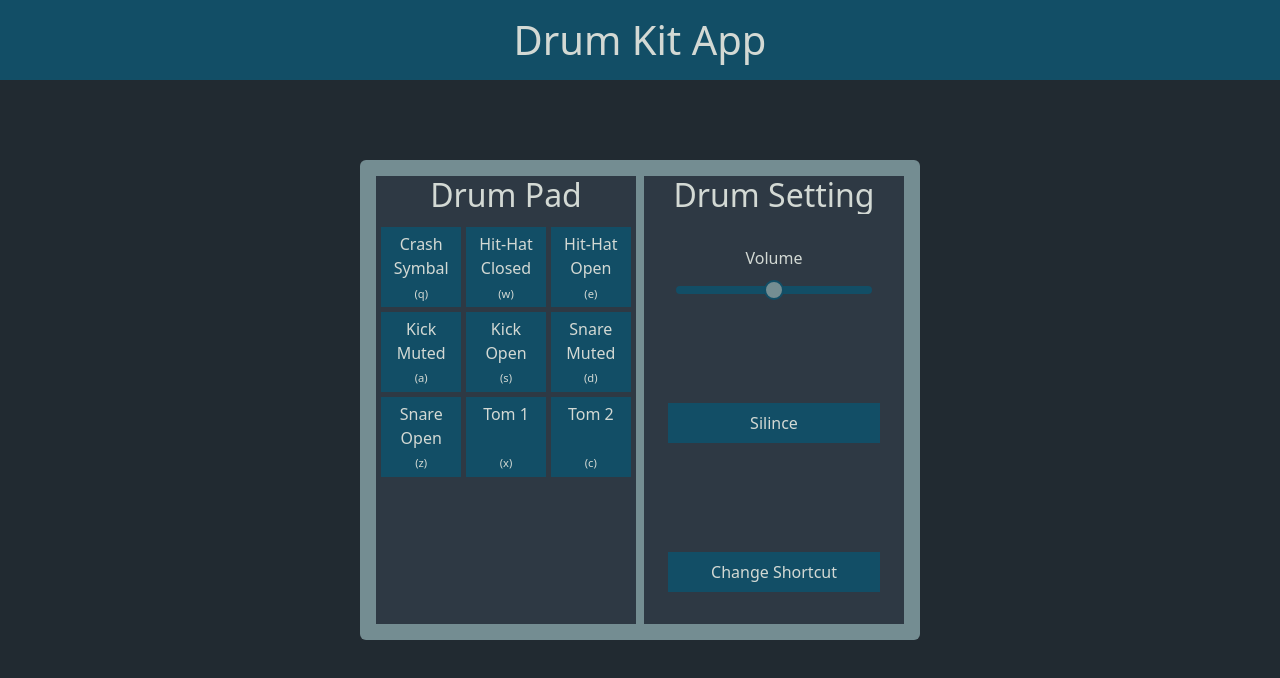
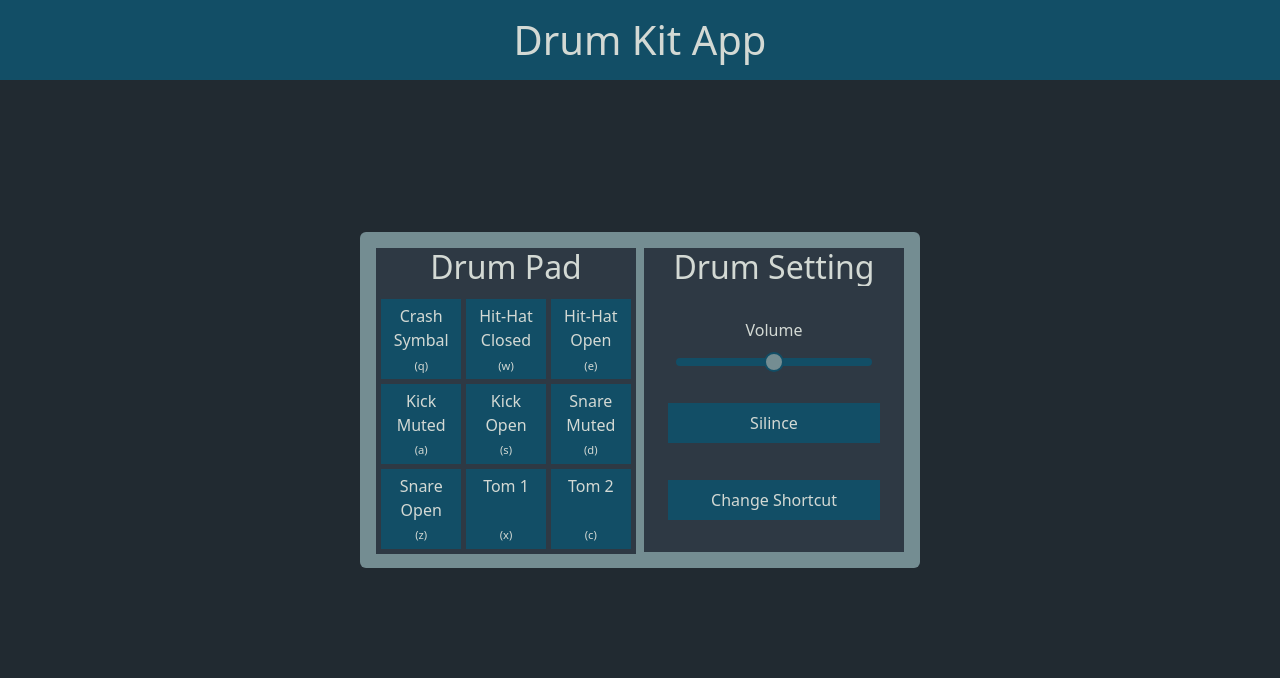
Before and after one commit to Ivaz7/Front-end-freeCodeCamp, a React (Vite) app in the folder drumKitApp/: page / in a window 1280 px wide. Shown: the top 678 px of the page. Built offline with nearby package versions, Linux system fonts and the light colour scheme.

Commit message:
a bit adjustmnet for drum kit app

```diff
--- a/drumKitApp/src/stylesSASS/main.scss
+++ b/drumKitApp/src/stylesSASS/main.scss
@@ -18,7 +18,7 @@ main {
   top: 50%;
   transform: translate(-50%, -50%);
   width: 35rem;
-  height: 60vh;
+  height: 21rem;
 }
 
 section {
```
